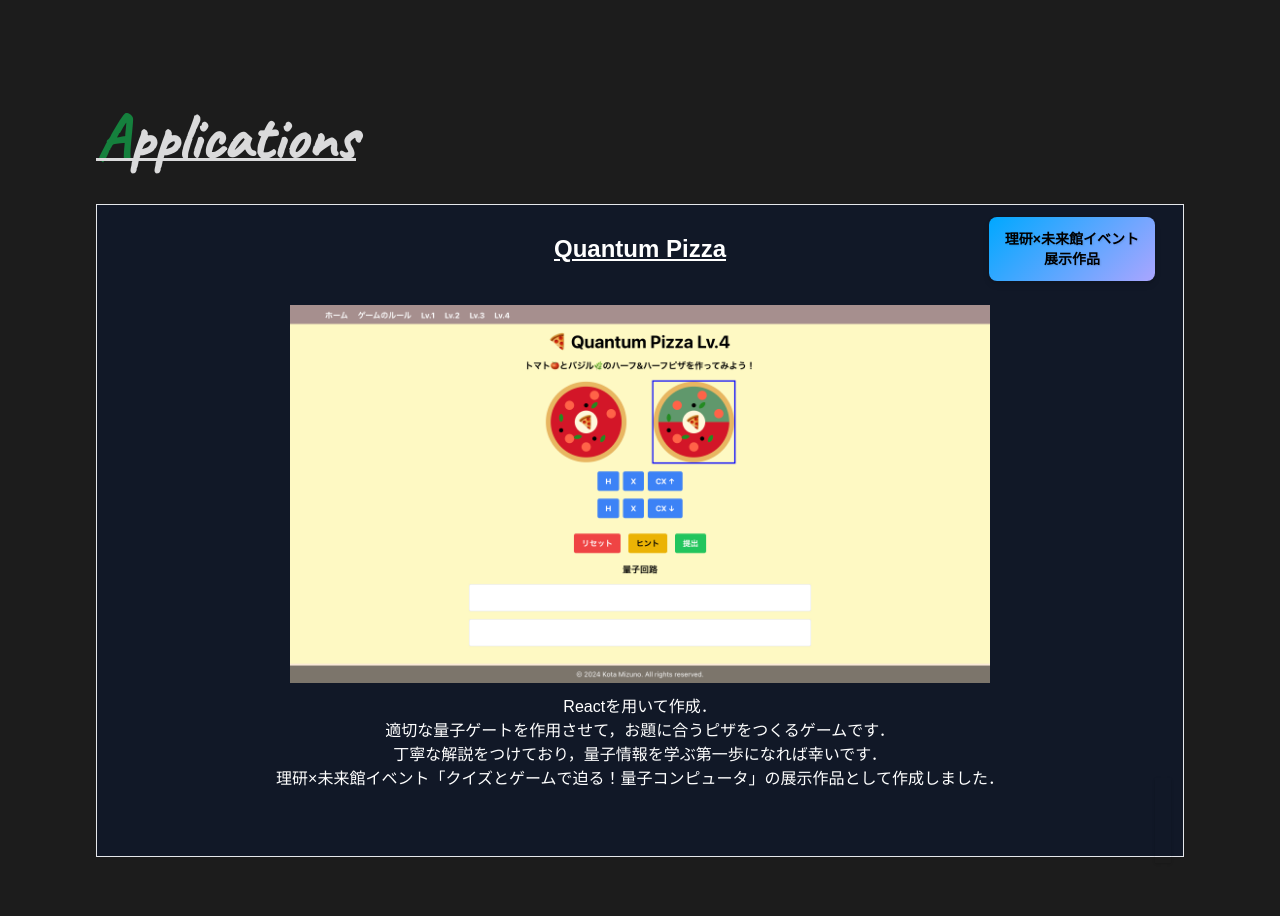
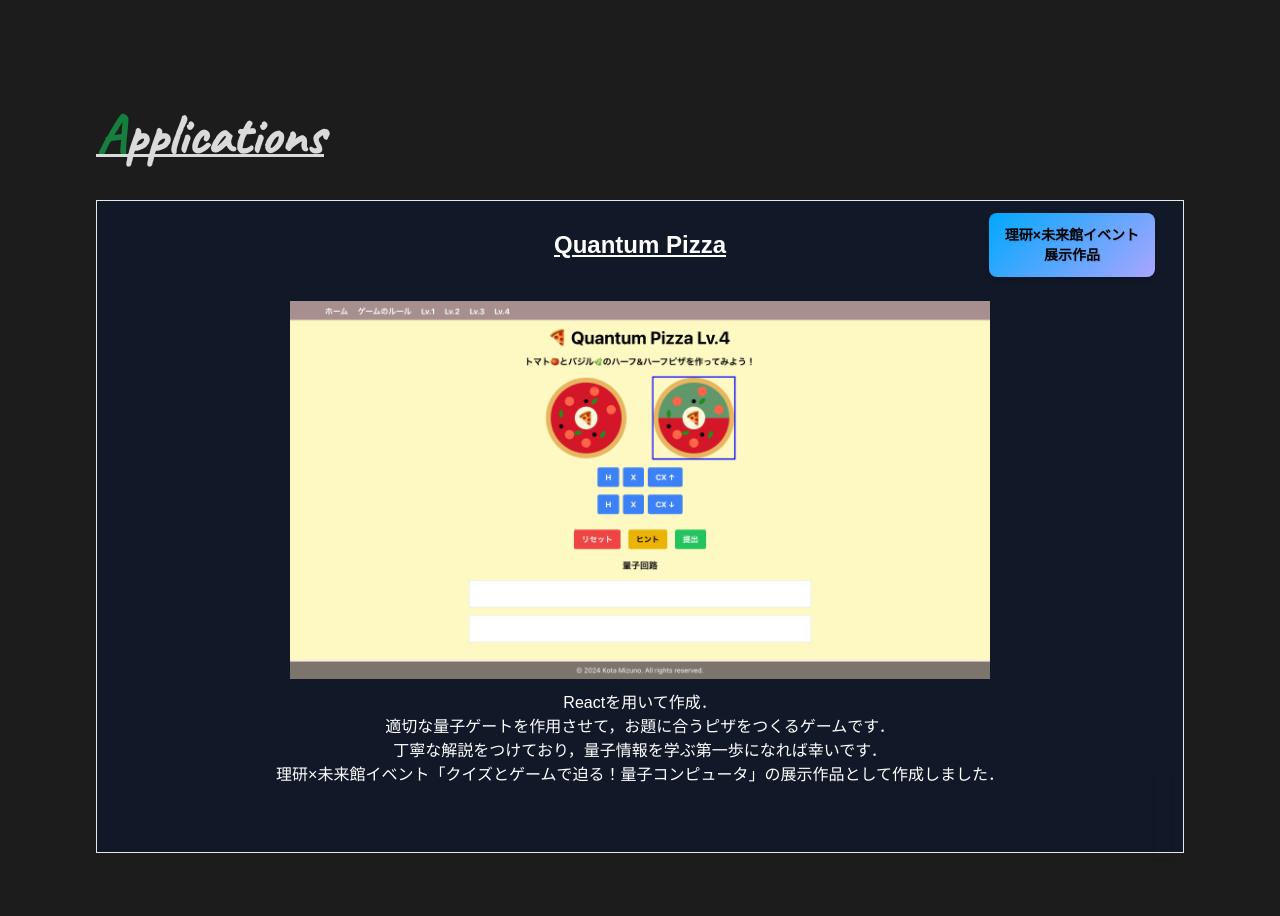
Before and after one commit to kotta-27/my-portfolio, a Next.js app: page / in a window 1280 px wide. Shown: the part 1580-2496 px from the top of the page. Built offline with nearby package versions, Linux system fonts and the light colour scheme; a web font is replaced by a local one.

Commit message:
fix text

```diff
--- a/src/components/Application4.jsx
+++ b/src/components/Application4.jsx
@@ -53,7 +53,10 @@ const Application4 = () => {
           }`}
           id="application-name"
         >
-          <h2 className="text-3xl mb-2" style={{ position: "relative" }}>
+          <div
+            className="text-2xl mb-2 app-name"
+            style={{ position: "relative" }}
+          >
             <span className="text-green-700 inline-block transition-all duration-300 transform hover:scale-110">
               A
             </span>
@@ -93,7 +96,7 @@ const Application4 = () => {
                 transform: isTitleVisible ? "scaleX(1)" : "scaleX(0)",
               }}
             />
-          </h2>
+          </div>
         </div>
       </div>
       <div className="justify-center border p-3 bg-gray-900 text-white">
--- a/src/styles/globals.css
+++ b/src/styles/globals.css
@@ -214,6 +214,13 @@ hr {
 
 .about-container h2 {
   font-size: 4rem;
+  font-weight: 600;
+  margin-bottom: 1rem;
+  font-family: 'Caveat', cursive;
+}
+
+.about-container .app-name {
+  font-size: 3.5rem;
   font-weight: 600;
   margin-bottom: 1rem;
   font-family: 'Caveat', cursive;
```
